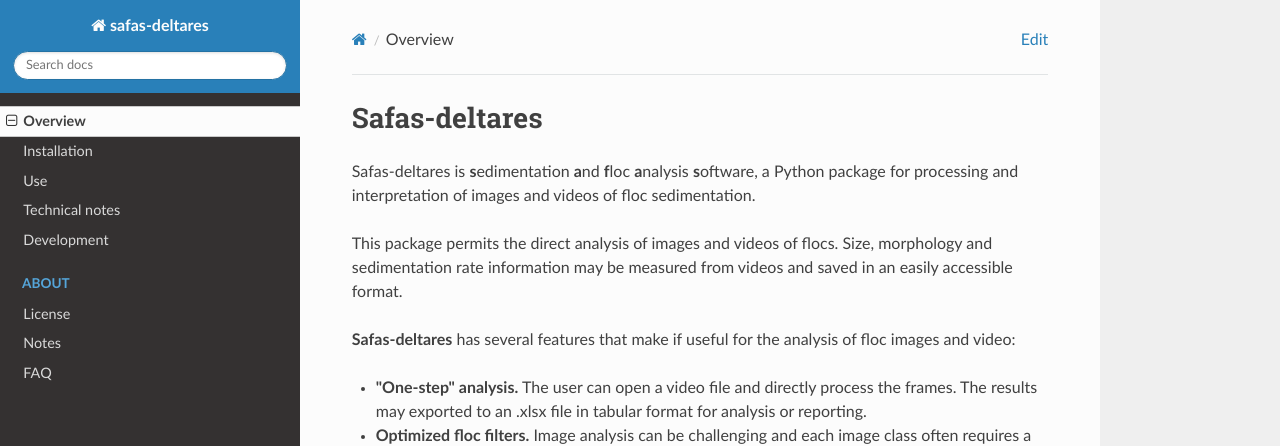
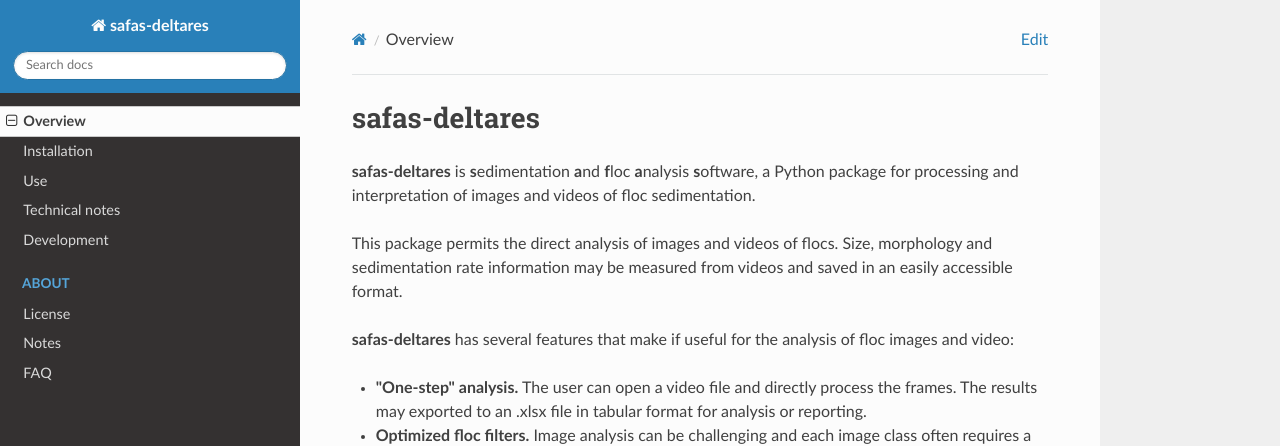
Before and after one commit to cskv/safas-deltares, an MkDocs documentation site: the page built from docs/index.md, in a window 1280 px wide and 900 px high. Shown: the top 446 px of the window. Built offline with MkDocs 1.6.1, drawn with Linux system fonts in a browser that asks for light colours; nearby versions of some CDN libraries.

Commit message:
Documentation mkdocs

```diff
--- a/docs/index.md
+++ b/docs/index.md
@@ -1,10 +1,10 @@
-# Safas-deltares
+# safas-deltares
 
-Safas-deltares is **s**edimentation **a**nd **f**loc **a**nalysis **s**oftware, a Python package for processing and interpretation of images and videos of floc sedimentation.
+**safas-deltares** is **s**edimentation **a**nd **f**loc **a**nalysis **s**oftware, a Python package for processing and interpretation of images and videos of floc sedimentation.
 
 This package permits the direct analysis of images and videos of flocs. Size, morphology and sedimentation rate information may be measured from videos and saved in an easily accessible format.
 
-**Safas-deltares** has several features that make if useful for the analysis of floc images and video:
+**safas-deltares** has several features that make if useful for the analysis of floc images and video:
 
 * **"One-step" analysis.** The user can open a video file and directly process the frames. The results may exported to an .xlsx file in tabular format for analysis or reporting.
 
--- a/mkdocs.yml
+++ b/mkdocs.yml
@@ -1,6 +1,7 @@
 site_name: safas-deltares
 
-theme: readthedocs
+theme:
+  name: readthedocs
 edit_uri: docs/
 nav:
 - Overview: 'index.md'
```
